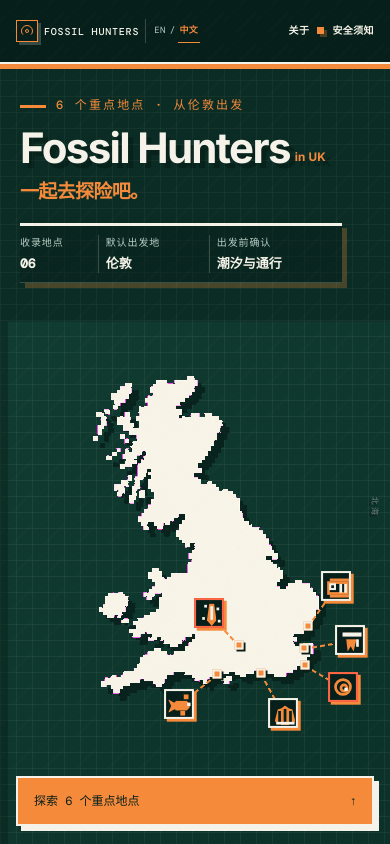
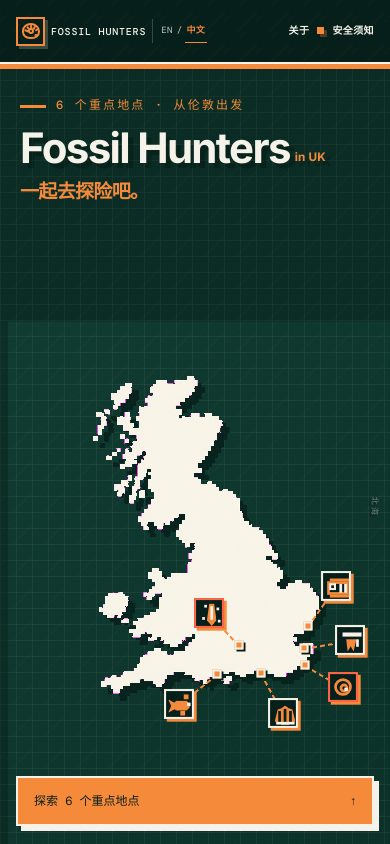
Before and after one commit to LUMINOUS1229/Uk-Fossil-Hunting, a Next.js app: page / in a window 390 px wide. Built offline with nearby package versions, Linux system fonts and the light colour scheme.

Commit message:
Refine site logo and hero layout

```diff
--- a/app/FossilMap.tsx
+++ b/app/FossilMap.tsx
@@ -696,7 +696,13 @@
 function AmmoniteMark({ small = false }: { small?: boolean }) {
   return (
     <span className={`ammonite-mark ${small ? "small" : ""}`} aria-hidden="true">
-      <span />
+      <span className="ammonite-shell">
+        <i />
+        <i />
+        <i />
+        <i />
+        <i />
+      </span>
     </span>
   );
 }
@@ -826,11 +832,6 @@
           <p className="eyebrow">{t.heroEyebrow}</p>
           <h1 className="fossil-title"><span>Fossil Hunters</span><small>in UK</small></h1>
           <p className="adventure-subtitle">{t.heroSubtitle}</p>
-          <dl className="guide-scope">
-            <div><dt>{t.scopeSites}</dt><dd>06</dd></div>
-            <div><dt>{t.scopeStart}</dt><dd>{t.scopeStartValue}</dd></div>
-            <div><dt>{t.scopeCheck}</dt><dd>{t.scopeCheckValue}</dd></div>
-          </dl>
         </div>
 
         <div className="uk-map" aria-label={language === "en" ? "Interactive map of UK fossil locations" : "英国化石地点互动地图"}>
--- a/app/globals.css
+++ b/app/globals.css
@@ -4009,3 +4009,100 @@
     font-size: 12px;
   }
 }
+
+/* Framed ammonite brand mark */
+.brand .ammonite-mark,
+.brand .ammonite-mark.small {
+  position: relative;
+  display: inline-grid;
+  flex: 0 0 36px;
+  width: 36px;
+  height: 36px;
+  place-items: center;
+  overflow: hidden;
+  border: 2px solid currentColor;
+  border-radius: 0;
+  box-shadow: 3px 3px 0 rgba(245, 243, 233, .2);
+}
+
+.brand .ammonite-shell,
+.brand .ammonite-mark.small .ammonite-shell {
+  position: relative;
+  display: block;
+  width: 22px;
+  height: 20px;
+  border: 2px solid currentColor;
+  border-radius: 52% 55% 48% 46%;
+  clip-path: none;
+}
+
+.brand .ammonite-shell::before {
+  position: absolute;
+  top: 4px;
+  left: 5px;
+  width: 7px;
+  height: 7px;
+  margin: 0;
+  border: 2px solid currentColor;
+  border-radius: 50%;
+  content: "";
+}
+
+.brand .ammonite-shell::after {
+  position: absolute;
+  right: -3px;
+  bottom: -4px;
+  width: 13px;
+  height: 7px;
+  margin: 0;
+  border: 0;
+  border-top: 2px solid currentColor;
+  border-radius: 50%;
+  content: "";
+  transform: rotate(8deg);
+}
+
+.brand .ammonite-shell i {
+  position: absolute;
+  top: 0;
+  left: 9px;
+  display: block;
+  width: 1.5px;
+  height: 5px;
+  background: currentColor;
+  transform-origin: 1px 10px;
+}
+
+.brand .ammonite-shell i:nth-child(1) { transform: rotate(-68deg); }
+.brand .ammonite-shell i:nth-child(2) { transform: rotate(-38deg); }
+.brand .ammonite-shell i:nth-child(3) { transform: rotate(-8deg); }
+.brand .ammonite-shell i:nth-child(4) { transform: rotate(24deg); }
+.brand .ammonite-shell i:nth-child(5) { transform: rotate(56deg); }
+
+@media (max-width: 720px) {
+  .brand .ammonite-mark,
+  .brand .ammonite-mark.small {
+    flex-basis: 29px;
+    width: 29px;
+    height: 29px;
+  }
+
+  .brand .ammonite-shell,
+  .brand .ammonite-mark.small .ammonite-shell {
+    width: 18px;
+    height: 16px;
+  }
+
+  .brand .ammonite-shell::before {
+    top: 3px;
+    left: 4px;
+    width: 6px;
+    height: 6px;
+  }
+
+  .brand .ammonite-shell i {
+    left: 7px;
+    height: 4px;
+    transform-origin: 1px 8px;
+  }
+}
```
